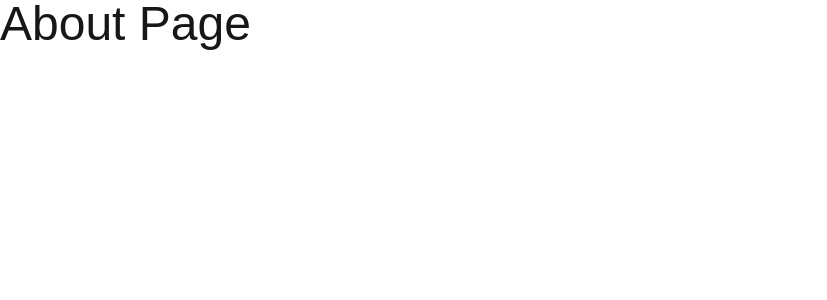
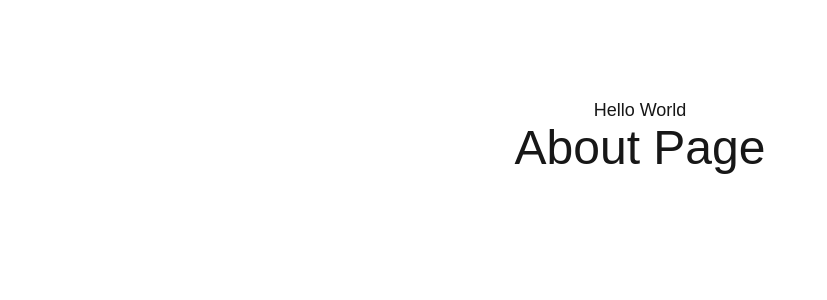
Before and after one commit to Alejoboga20/next-first-steps, a Next.js app: page /about in a window 1280 px wide. Shown: the top 300 px of the page, without its empty margins (0-827 px from the left). Built offline with nearby package versions, Linux system fonts and the light colour scheme.

Commit message:
use layouts

```diff
--- a/app/about/page.tsx
+++ b/app/(public)/about/page.tsx
@@ -7,11 +7,7 @@
 };
 
 const AboutPage = () => {
-	return (
-		<>
-			<h1 className='text-5xl'>About Page</h1>
-		</>
-	);
+	return <h1 className='text-5xl'>About Page</h1>;
 };
 
 export default AboutPage;
--- /dev/null
+++ b/app/(public)/layout.tsx
@@ -0,0 +1,12 @@
+export default function AboutLayout({
+	children,
+}: {
+	children: React.ReactNode;
+}) {
+	return (
+		<main className='flex flex-col items-center p-24'>
+			<h1 className='text-lg'>Hello World</h1>
+			{children}
+		</main>
+	);
+}
```
Also changed, not shown: app/(public)/contact/page.tsx (renamed from app/contact/page.tsx), app/(public)/pricing/page.tsx (renamed from app/pricing/page.tsx).
